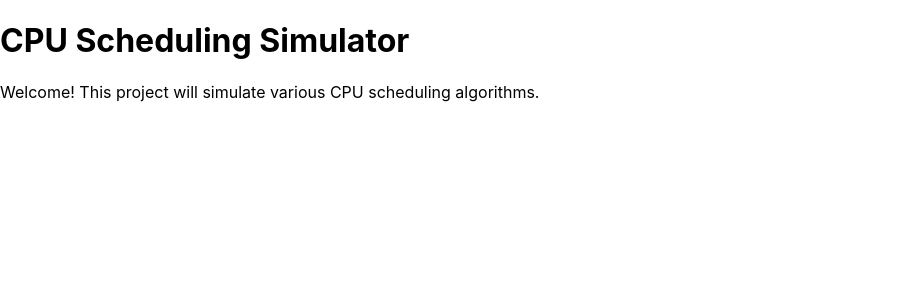
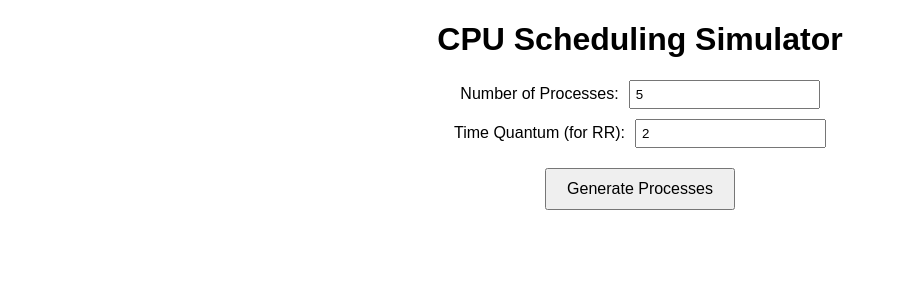
Before and after one commit to enyukan/cpu-scheduling-simulator, a React (Create React App) app: page / in a window 1280 px wide. Shown: the top 300 px of the page, without its empty margins (0-906 px from the left). Built offline with nearby package versions, Linux system fonts and the light colour scheme.

Commit message:
Added UI controls for process count and time quantum

```diff
--- a/src/App.js
+++ b/src/App.js
@@ -1,10 +1,41 @@
-import React from "react";
+import React, { useState } from "react";
 
 const App = () => {
+  const [numProcesses, setNumProcesses] = useState(5);
+  const [timeQuantum, setTimeQuantum] = useState(2);
+
   return (
-    <div className="App">
+    <div style={{ textAlign: "center", fontFamily: "Arial, sans-serif", margin: "20px" }}>
       <h1>CPU Scheduling Simulator</h1>
-      <p>Welcome! This project will simulate various CPU scheduling algorithms.</p>
+
+      <div style={{ margin: "20px" }}>
+        <label style={{ display: "block", margin: "10px" }}>
+          Number of Processes:
+          <input
+            type="number"
+            value={numProcesses}
+            onChange={(e) => setNumProcesses(Math.max(1, parseInt(e.target.value) || 1))}
+            style={{ marginLeft: "10px", padding: "5px" }}
+          />
+        </label>
+
+        <label style={{ display: "block", margin: "10px" }}>
+          Time Quantum (for RR):
+          <input
+            type="number"
+            value={timeQuantum}
+            onChange={(e) => setTimeQuantum(Math.max(1, parseInt(e.target.value) || 1))}
+            style={{ marginLeft: "10px", padding: "5px" }}
+          />
+        </label>
+      </div>
+
+      <button
+        onClick={() => console.log("Generate Processes")}
+        style={{ padding: "10px 20px", fontSize: "16px", cursor: "pointer" }}
+      >
+        Generate Processes
+      </button>
     </div>
   );
 };
```
